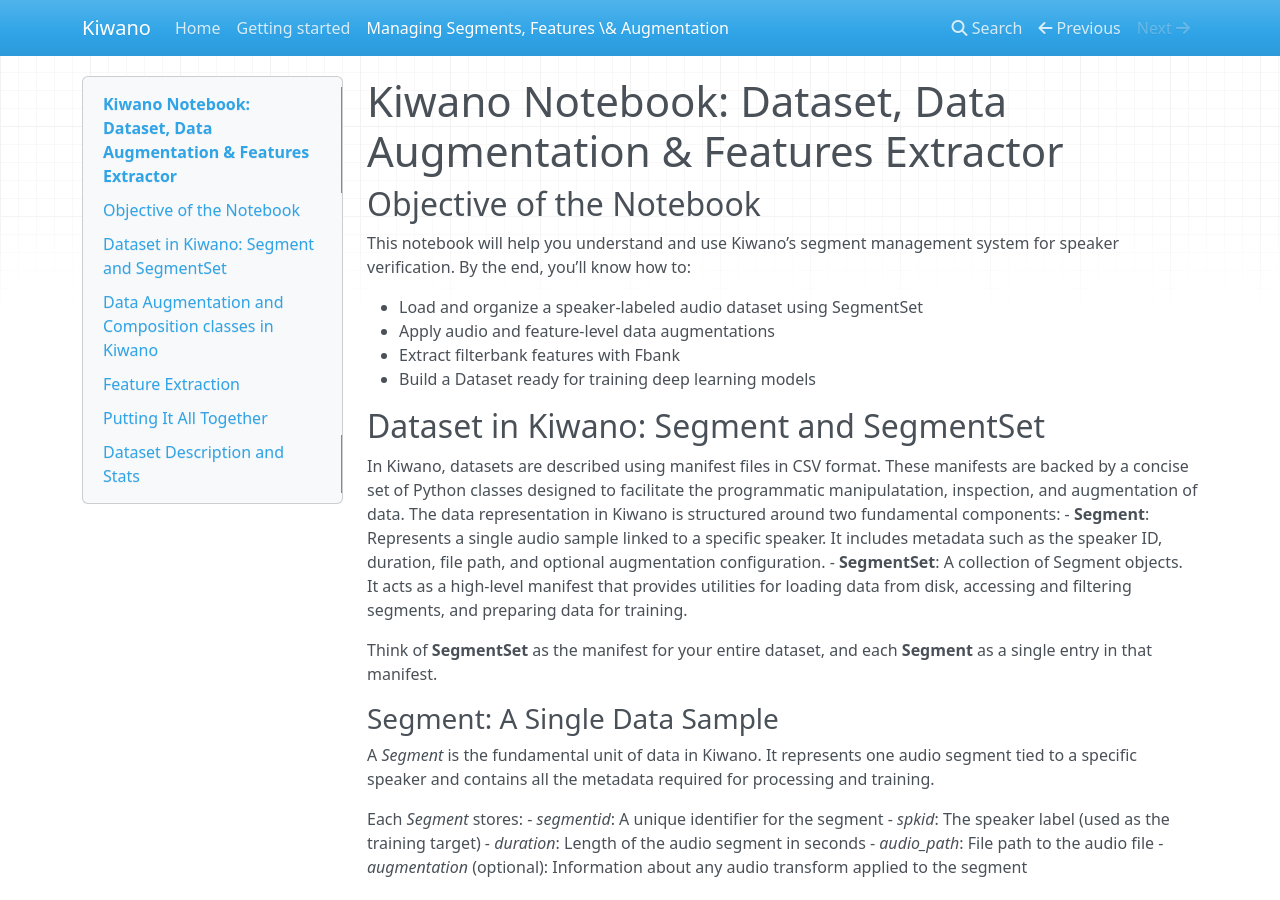
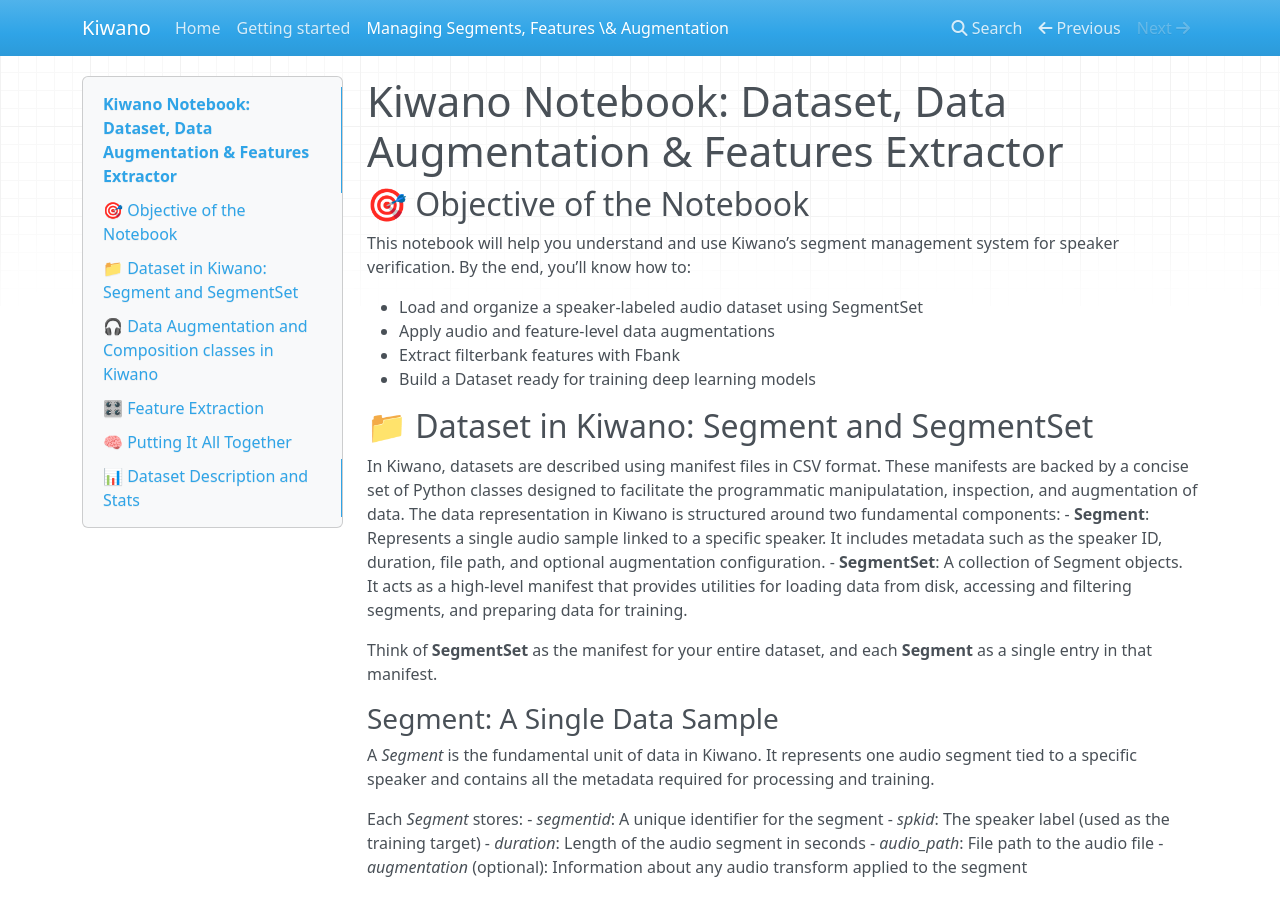
Before and after one commit to mrouvier/kiwano, an MkDocs documentation site: the page built from docs/notebook_segments.md, in a window 1280 px wide and 900 px high. Built offline with MkDocs 1.6.1, drawn with Linux system fonts in a browser that asks for light colours; nearby versions of some CDN libraries; some of the changed text lies outside the part shown.

````diff
--- a/docs/notebook_segments.md
+++ b/docs/notebook_segments.md
@@ -1,6 +1,6 @@
 # Kiwano Notebook: Dataset, Data Augmentation & Features Extractor
 
-## Objective of the Notebook
+## 🎯 Objective of the Notebook
 
 This notebook will help you understand and use Kiwano’s segment management system for speaker verification. By the end, you’ll know how to:
 
@@ -10,7 +10,7 @@ This notebook will help you understand and use Kiwano’s segment management sys
 - Build a Dataset ready for training deep learning models
 
 
-## Dataset in Kiwano: Segment and SegmentSet
+## 📁 Dataset in Kiwano: Segment and SegmentSet
 
 
 In Kiwano, datasets are described using manifest files in CSV format. These manifests are backed by a concise set of Python classes designed to facilitate the programmatic manipulatation, inspection, and augmentation of data. The data representation in Kiwano is structured around two fundamental components:
@@ -70,7 +70,7 @@ print(segment.spkid, segment.duration)
 Together, Segment and SegmentSet give you a clean and efficient way to manage speaker verification datasets — from raw audio to model-ready features. These classes are inspired by the design principles of the Lhotse toolkit.
 
 
-## Data Augmentation and Composition classes in Kiwano
+## 🎧 Data Augmentation and Composition classes in Kiwano
 
 Kiwano includes a modular data augmentation that supports both audio-level and feature-level transformations to increase the robustness and generalizability of speaker recognition models.
 
@@ -159,7 +159,7 @@ SomeOf((2, None), [transform1(), transform2(), transform3(), transform4()])
 ```
 
 
-## Feature Extraction
+## 🎛️ Feature Extraction
 
 Kiwano provides its own feature extractor class, such as Fbank, which computes filterbank energies from raw audio.
 
@@ -170,7 +170,7 @@ feature_extractor = Fbank()
 features = feature_extractor.extract(audio, sampling_rate=sr)
 ```
 
-## Putting It All Together
+## 🧠 Putting It All Together
 
 
 _SpeakerTrainingSegmentSet_ class combines segments, transforms, and feature extraction into a dataset suitable for model training:
@@ -190,9 +190,9 @@ from kiwano.augmentation import (
     OneOf,
     Reverb,
     SpecAugment,
-	AirAbsorption,
-	AddGaussianNoise,
-	ClippingDistortion
+    AirAbsorption,
+    AddGaussianNoise,
+    ClippingDistortion
 )
 from kiwano.dataset import Segment, SegmentSet
 from kiwano.features import Fbank
@@ -255,7 +255,7 @@ features, label = training_data[0]
 
 
 
-## Dataset Description and Stats
+## 📊 Dataset Description and Stats
 
 You can inspect the dataset with .describe():
 
````
